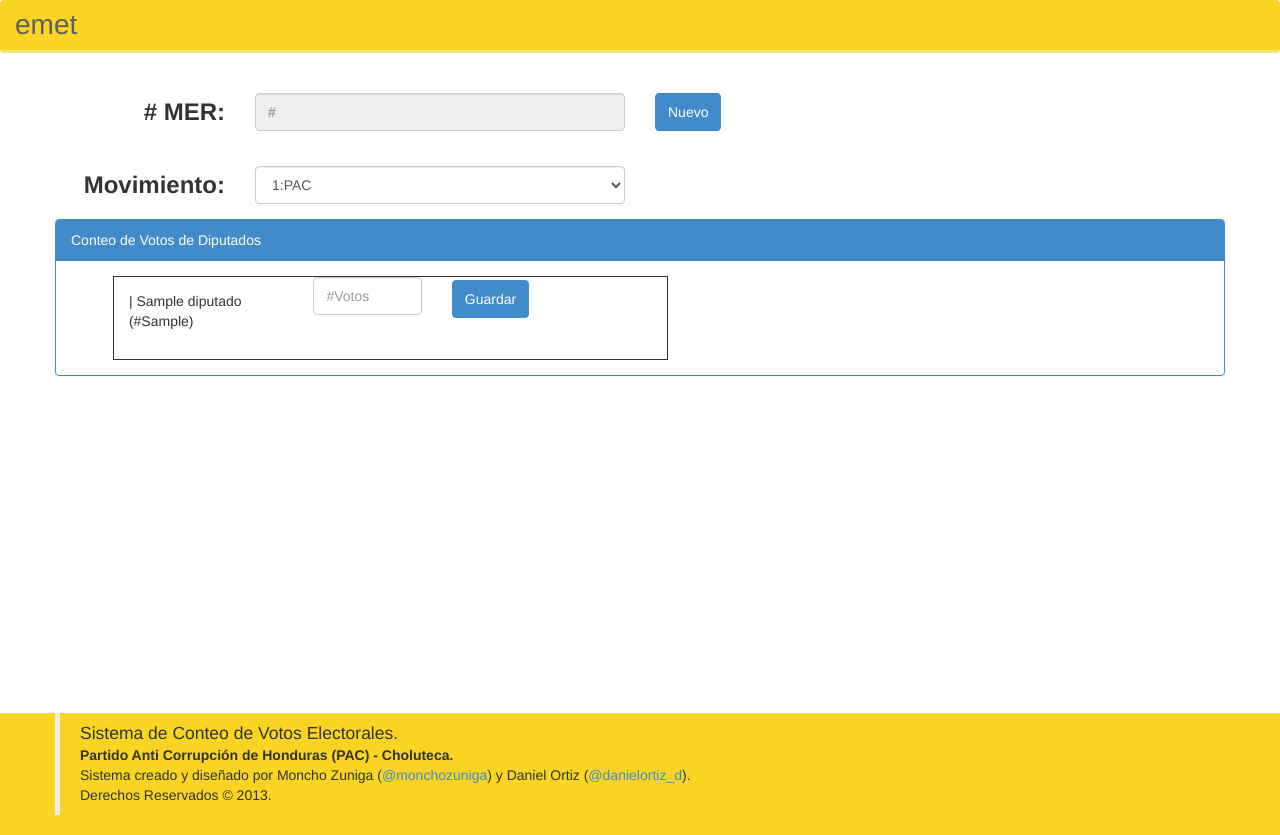
After one commit to mohnzlab/emet_pac, a Django app: template emet_pac/templates/mainDiputados.html in a window 1280 px wide. The commit adds this page. Run offline with Django 3.2, Linux system fonts and the light colour scheme; the template is opened without the code that fills it: most values are stand-ins (such as "Sample title", 1, 10 or a date in 2020); parts of the project's set-up code (start-up, migrations or seed data) failed here and were passed over.

Commit message:
Trabajando en diseño y programacion JS del modulo de diputados y otras modificaciones menores en diseño.

```diff
--- a/emet_pac/templates/mainAlcaldes.html
+++ b/emet_pac/templates/mainAlcaldes.html
@@ -6,7 +6,7 @@
 	    <div class="form-group">
 	      <h3><label for="noMet" class="col-lg-2 control-label"># MER:</label></h3>
 	      <div class="col-6 col-sm-4 col-lg-4">
-	        <input type="number" min="0" class="form-control numero" id="noMer" placeholder="#" disabled>
+	        <input type="number" min="0" class="form-control numero" style="color:red; font-weight:bold" id="noMer" placeholder="#" disabled>
 	      </div>
 	      <div class="col-6 col-sm-4 col-lg-4">
 	       <button id="btnNuevoMer" class="btn btn-primary" type="button" data-animation="true" data-placement="right" title="Presiona este boton para ingresar un nuevo numero de acta">Nuevo</button>
--- /dev/null
+++ b/emet_pac/templates/mainDiputados.html
@@ -0,0 +1,73 @@
+	{% extends 'base.html' %}
+	{% block titulo %} emet | Diputados {% endblock %}
+	{% block contenido %}
+	<div class="container">
+		<form class="form-horizontal">
+			<div class="form-group">
+				<h3><label for="noMet" class="col-lg-2 control-label"># MER:</label></h3>
+				<div class="col-6 col-sm-4 col-lg-4">
+					<input type="number" min="0" class="form-control numero" style="color:red; font-weight:bold" id="noMer" placeholder="#" disabled>
+				</div>
+				<div class="col-6 col-sm-4 col-lg-4">
+					<button id="btnNuevoMer" class="btn btn-primary" type="button" data-animation="true" data-placement="right" title="Presiona este boton para ingresar un nuevo numero de acta">Nuevo</button>
+				</div>
+			</div>
+			<div class="form-group">
+				<h3><label for="movimiento" class="col-lg-2 control-label">Movimiento:</label></h3>
+				<div class="col-6 col-sm-6 col-lg-4">
+					<select class="form-control" id="movimiento" placeholder="Movimiento Politico">
+						<option>1:PAC</option>
+						<option>2:Partido Nacional</option>
+						<option>3:Partido Liberal</option>
+						<option>4:Libre</option>
+					</select>
+				</div>
+			</div>
+		</form>
+		<div class="panel panel-primary">
+			<div class="panel-heading">Conteo de Votos de Diputados</div>
+			<section id="contenidoPrimario">
+				<div class="row">
+					<div class="col-lg-6">
+						<div class="container">
+							{% for Diputado in TDiputados %}
+							<div class="row" style="border: 1px solid">
+								<div class="col-sm-4 col-lg-4">
+									<p>| {{Diputado.RepDiputadoNombre}} (#{{Diputado.OrdenRepDiputados}})
+									</p>
+								</div>
+								<div class="col-sm-6">
+									<form id="formN{{Diputado.RepDiputadoID}}" class="form-horizontal" action="ActaDiputado/" method="POST">{% csrf_token %}
+											<div class="row">
+												<div class="col-6 col-sm-6 col-lg-6">
+													<input type="number" min="0" class="form-control numero" name="Votos" placeholder="#Votos" autocomplete="off">
+												</div>
+												 <div class="col-6 col-sm-4 col-lg-4">
+													<input type="hidden" class="form-control" name="NoActa" placeholder="# MER" readonly>
+												</div>
+												<div class="col-lg-6 col-sm-4 col-lg-4">
+													<input type="hidden" class="form-control" name="RepDiputadoID" value='{{Diputado.RepDiputadoID}}' readonly>
+												</div>
+												<div class="col-6 col-sm-4 col-lg-4">
+													<input type="hidden" class="form-control" name="UsuarioEmetID" value="{{ user.id }}" readonly>
+												</div>
+												<div class="col-6 col-sm-4 col-lg-4">
+													<button id="target{{Diputado.RepDiputadoID}}" class="btn btn-primary" type="submit">Guardar</button>
+												</div>
+											</div>
+											<div class="alert" hidden>
+												<a class="close" data-dismiss="alert">×</a>
+											</div>
+										</form>
+								</div>
+							</div>
+							{% empty %}
+							<p>| No hay Diputados registrados en el Sistema.</p>
+							{% endfor %}
+						</div>
+					</div>
+				</div>
+			</section>
+		</div>
+	</div>
+	{% endblock contenido %}
--- a/emet_pac/templates/mainPresidentes.html
+++ b/emet_pac/templates/mainPresidentes.html
@@ -6,7 +6,7 @@
       <div class="form-group">
         <h3><label for="noMet" class="col-lg-2 control-label"># MER:</label></h3>
         <div class="col-6 col-sm-4 col-lg-4">
-          <input type="number" min="0" class="form-control numero" id="noMer" placeholder="#" disabled>
+          <input type="number" min="0" class="form-control numero" style="color:red; font-weight:bold" id="noMer" placeholder="#" disabled>
         </div>
         <div class="col-6 col-sm-4 col-lg-4">
          <button id="btnNuevoMer" class="btn btn-primary" type="button" data-animation="true" data-placement="right" title="Presiona este boton para ingresar un nuevo numero de acta">Nuevo</button>
--- a/emet_pac/urls.py
+++ b/emet_pac/urls.py
@@ -19,6 +19,7 @@ urlpatterns = patterns('',
     url(r'^main/$', 'emet.views.main', name="main"),
     url(r'^main/Alcaldes/$', 'emet.views.mainAlcaldes', name="mainAlcaldes"),
     url(r'^main/Presidentes/$', 'emet.views.mainPresidentes', name="mainPresidentes"),
+    url(r'^main/Diputados/$', 'emet.views.mainDiputados', name="mainDiputados"),
     url(r'^main/Reportes/$', 'emet.views.mainPresidentes', name="mainPresidentes"),
     url(r'^main/Presidentes/ActaPresidente/$', 'emet.views.ActaPresidenteAdd', name="ActaPresidenteAdd"),
     url(r'^main/Diputados/ActaDiputado/$', 'emet.views.ActaDiputadoAdd', name="ActaDiputadoAdd"),
```
Also changed, not shown: emet/views.py (+7 -1 lines), emet_pac/carga/diputados/Flat_Icons_11.png (added), emet_pac/carga/diputados/Flat_Icons_11_1.png (added), emet_pac/carga/diputados/Flat_Icons_11_2.png (added).
